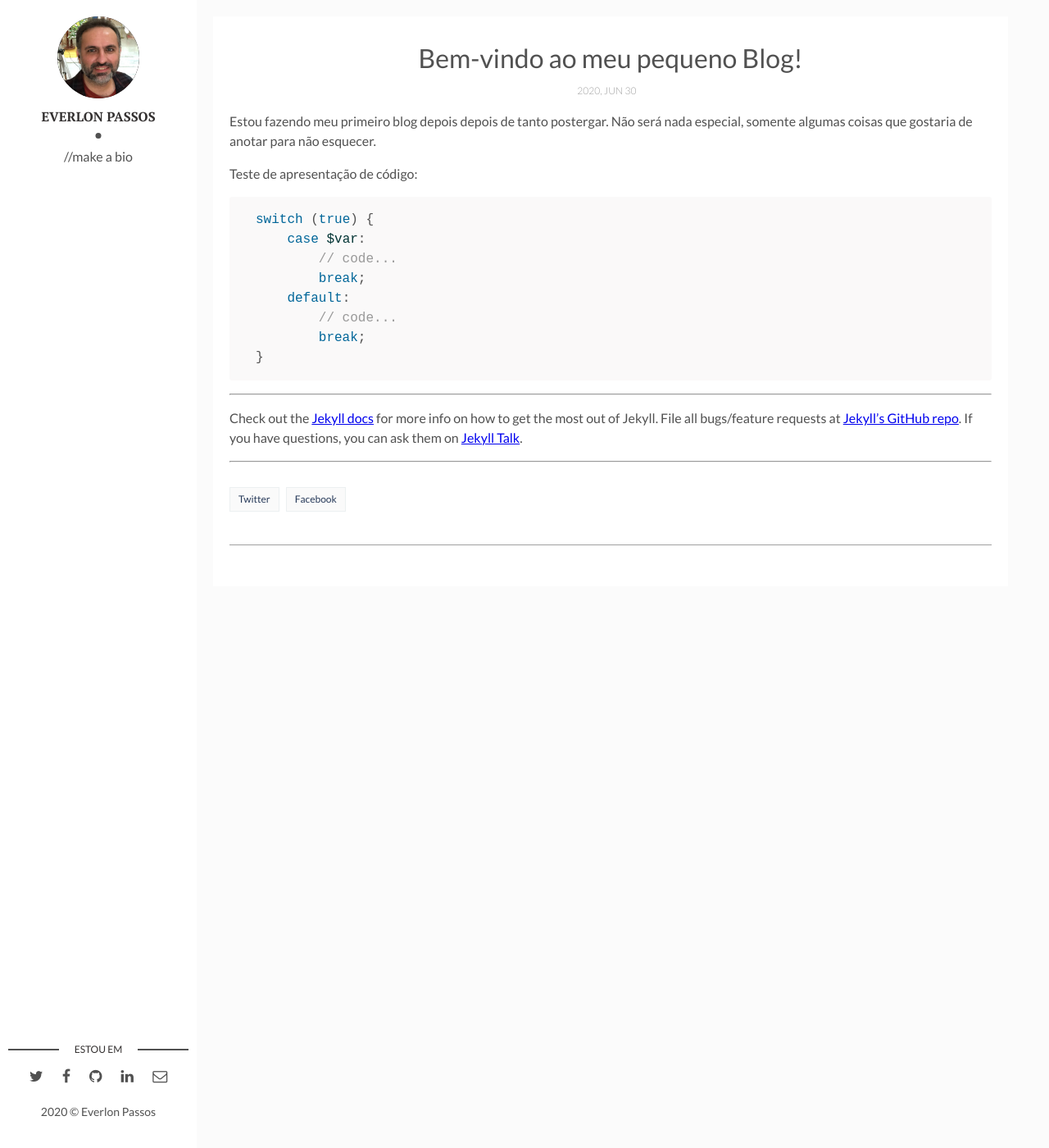
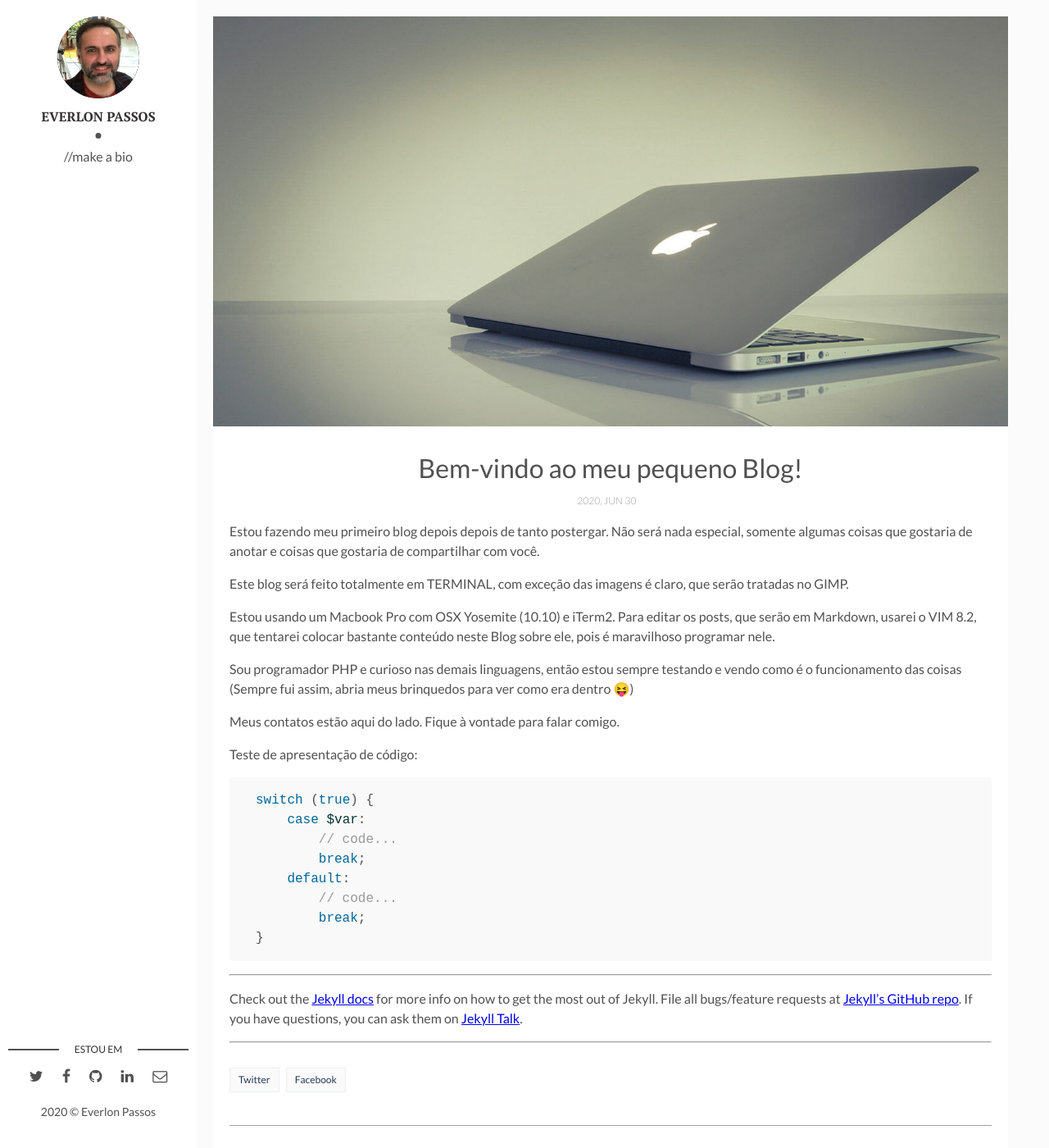
Before and after one commit to everlon/everlon.github.io, a Jekyll site: the page built from _posts/2020-06-30-bem-vindo-ao-meu-primeiro-post.md, in a window 1280 px wide and 1400 px high. Shown: the whole window at 82% size. Built offline with Jekyll 4.4.1, drawn with Linux system fonts in a browser that asks for light colours.

Commit message:
Atualizando primeiro POST

```diff
--- a/_posts/2020-06-30-bem-vindo-ao-meu-primeiro-post.md
+++ b/_posts/2020-06-30-bem-vindo-ao-meu-primeiro-post.md
@@ -3,10 +3,20 @@ layout: post
 title: "Bem-vindo ao meu pequeno Blog!"
 date: 2020-06-30 19:53:08 +0300
 description: # Add post description (optional)
-img:  # Add image post (optional)
+img: workflow.jpg # Add image post (optional)
 ---
 Estou fazendo meu primeiro blog depois depois de tanto postergar. Não será nada especial, somente algumas coisas que
-gostaria de anotar para não esquecer.
+gostaria de anotar e coisas que gostaria de compartilhar com você.
+
+Este blog será feito totalmente em TERMINAL, com exceção das imagens é claro, que serão tratadas no GIMP.
+
+Estou usando um Macbook Pro com OSX Yosemite (10.10) e iTerm2. Para editar os posts, que serão em Markdown, usarei o
+VIM 8.2, que tentarei colocar bastante conteúdo neste Blog sobre ele, pois é maravilhoso programar nele.
+
+Sou programador PHP e curioso nas demais linguagens, então estou sempre testando e vendo como é o funcionamento das
+coisas (Sempre fui assim, abria meus brinquedos para ver como era dentro 😝)
+
+Meus contatos estão aqui do lado. Fique à vontade para falar comigo.
 
 Teste de apresentação de código:
 {% highlight php %}
```
